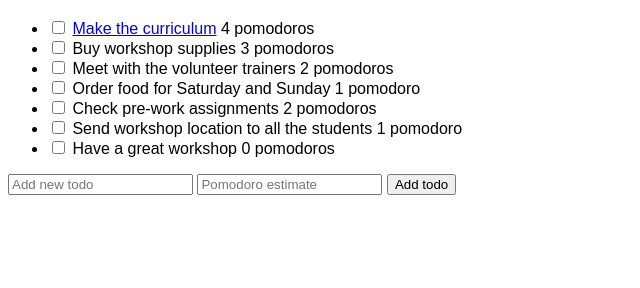
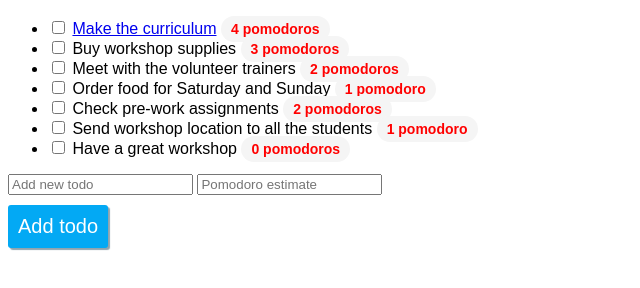
Before and after one commit to simonaiskander/todo_app, a plain HTML site: page index.html in a window 1280 px wide. Shown: the part 48-336 px from the top of the page, without its empty margins (0-640 px from the left). Drawn offline with Linux system fonts and the light colour scheme.

Commit message:
New content

```diff
--- a/index.css
+++ b/index.css
@@ -2,3 +2,29 @@ html{
     font-family:sans-serif;
 
 }
+
+.pomodoro-estimate{
+    color:red;
+    font-weight: bold;
+    font-size:14px;
+    background-color: #F5F5F5;
+    padding: 5px 10px 5px 10px;
+    border-radius: 50px;
+}
+
+#add-new-todo-button{
+    font-size: 20px;
+    color: #FFF;
+    outline: none;
+    border-style: none;
+    padding: 10px;
+    border-radius: 3px;
+    box-shadow: 2px 2px 1px #90A4AE;
+    display: block;
+    background-color: #03A9F4;
+    margin-top: 10px;
+}
+
+#add-new-todo-button:active{
+    box-shadow: 1px 1px 1px #90A4AE;
+}
--- a/index.html
+++ b/index.html
@@ -8,35 +8,42 @@
     <ul>
       <li>
         <input type="checkbox">
-       <a href="show.html">Make the curriculum</a> 4 pomodoros
+       <a href="show.html">Make the curriculum</a>
+       <span class="pomodoro-estimate">4 pomodoros</span>
       </li>
       <li>
         <input type="checkbox">
-        Buy workshop supplies 3 pomodoros
+        Buy workshop supplies
+        <span class="pomodoro-estimate">3 pomodoros</span>
       </li>
       <li>
         <input type="checkbox">
-        Meet with the volunteer trainers 2 pomodoros
+        Meet with the volunteer trainers
+        <span class="pomodoro-estimate">2 pomodoros</span>
       </li>
       <li>
         <input type="checkbox">
-        Order food for Saturday and Sunday 1 pomodoro
+        Order food for Saturday and Sunday
+        <span class="pomodoro-estimate">1 pomodoro</span>
       </li>
       <li>
         <input type="checkbox">
-        Check pre-work assignments 2 pomodoros
+        Check pre-work assignments
+        <span class="pomodoro-estimate">2 pomodoros</span>
       </li>
       <li>
         <input type="checkbox">
-        Send workshop location to all the students 1 pomodoro
+        Send workshop location to all the students
+        <span class="pomodoro-estimate">1 pomodoro</span>
       </li>
       <li>
         <input type="checkbox">
-        Have a great workshop 0 pomodoros
+        Have a great workshop
+        <span class="pomodoro-estimate">0 pomodoros</span>
       </li>
     </ul>
     <input type="text" placeholder= "Add new todo">
     <input type="number" placeholder="Pomodoro estimate">
-    <input type="submit" value= "Add todo">
+    <input id="add-new-todo-button" type="submit" value= "Add todo">
   </body>
 </html>
```
